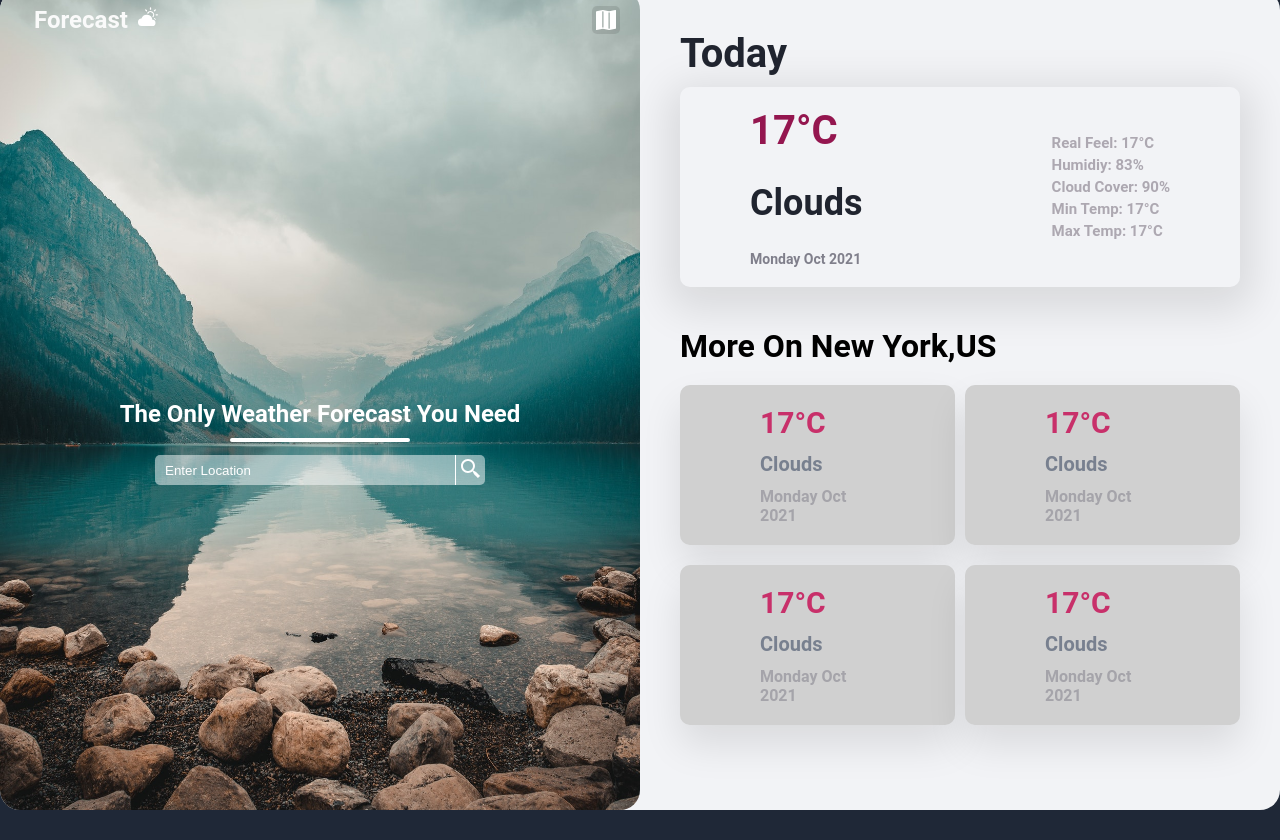
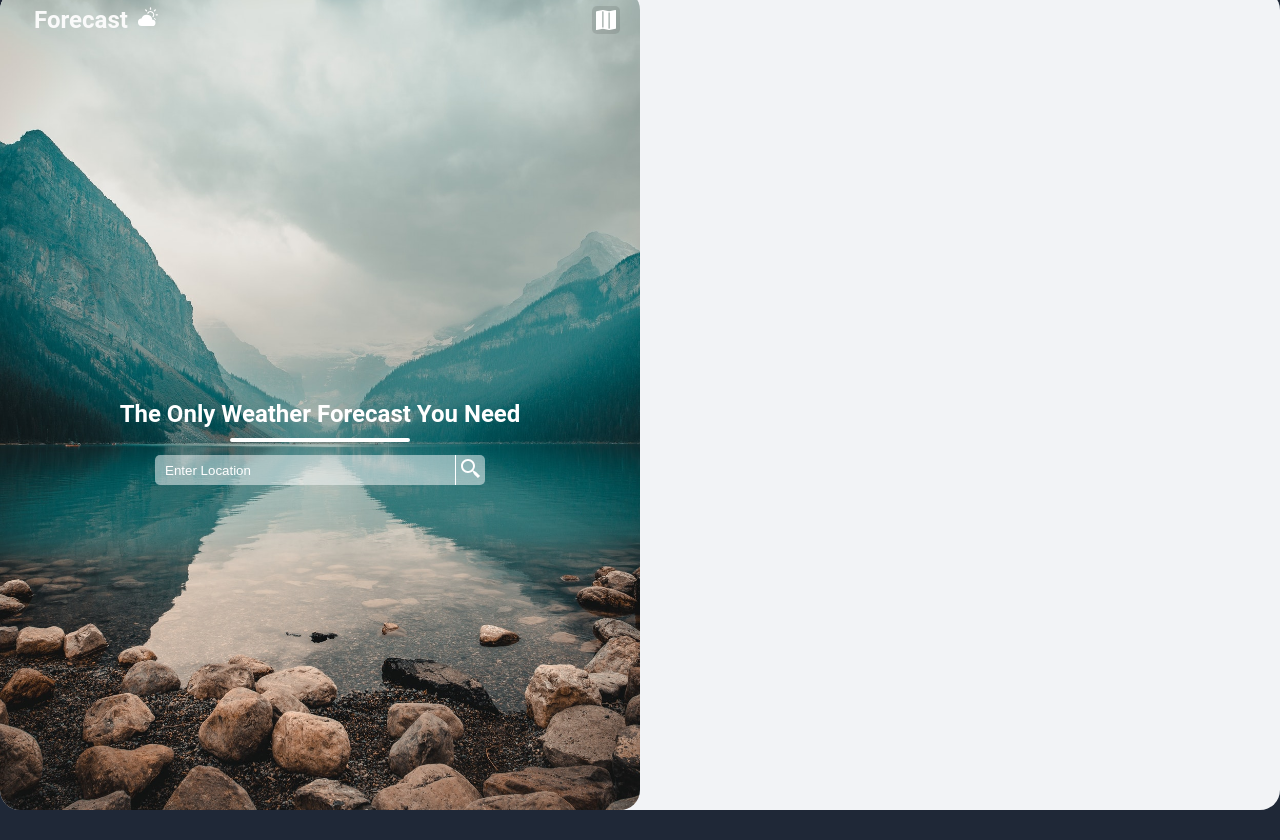
Before and after one commit to oshri1997/Weather-App, a React (Vite) app: page / in a window 1280 px wide. Built offline with nearby package versions, Linux system fonts and the light colour scheme.

Commit message:
replace dummy data to real data from api

```diff
--- a/package.json
+++ b/package.json
@@ -11,9 +11,11 @@
   "dependencies": {
     "@reduxjs/toolkit": "^1.9.1",
     "axios": "^1.2.2",
+    "moment": "^2.29.4",
     "react": "^18.2.0",
     "react-dom": "^18.2.0",
     "react-icons": "^4.7.1",
+    "react-loader-spinner": "^5.3.4",
     "react-redux": "^8.0.5",
     "styled-components": "^5.3.6"
   },
--- a/src/components/LeftSide/LeftSide.jsx
+++ b/src/components/LeftSide/LeftSide.jsx
@@ -36,8 +36,8 @@ const LeftSide = () => {
           <FormContainer>
             <Input
               type="text"
+              value={location}
               onChange={(e) => handleChange(e)}
-              value={location}
               placeholder="Enter Location"
             />
             <ButtonSearch type="submit" onClick={(e) => handleSubmit(e)}>
--- a/src/components/Nav/NavLeft.jsx
+++ b/src/components/Nav/NavLeft.jsx
@@ -1,5 +1,4 @@
 import { BsMapFill, BsCloudSunFill } from "react-icons/bs";
-import { useEffect, useState } from "react";
 import { useSelector } from "react-redux";
 import {
   NavContainer,
@@ -11,15 +10,7 @@ import {
 
 const NavLeft = () => {
   const location = useSelector((state) => state.weather.data?.city);
-  const [city, setCity] = useState("");
-  const [country, setCountry] = useState("");
-  useEffect(() => {
-    if (location) {
-      console.log(city);
-      setCity(location.name);
-      setCountry(location.country);
-    }
-  }, [location]);
+
   return (
     <NavContainer>
       <LogoContainer>
@@ -30,7 +21,7 @@ const NavLeft = () => {
         <BsMapFill size={20} color={"white"} />
         {location && (
           <CityName>
-            {city},{country}
+            {location.name},{location.country}
           </CityName>
         )}
       </CityNameContainer>
--- a/src/components/RightSide/Card.jsx
+++ b/src/components/RightSide/Card.jsx
@@ -1,12 +1,13 @@
 import { Container, BigHeader, CardContent, MediumHeader, SmallHeader } from "./CardStyle";
-
+import moment from "moment/moment";
 const Card = ({ data }) => {
+  const date = moment(data.dt_txt).format("ddd MMM YYYY");
   return (
     <Container>
       <CardContent>
-        <BigHeader>{data.temp}</BigHeader>
-        <MediumHeader>{data.weather}</MediumHeader>
-        <SmallHeader>{data.date}</SmallHeader>
+        <BigHeader>{Math.trunc(data.main.temp)}°C</BigHeader>
+        <MediumHeader>{data.weather[0].main}</MediumHeader>
+        <SmallHeader>{date}</SmallHeader>
       </CardContent>
     </Container>
   );
--- a/src/components/RightSide/Days.jsx
+++ b/src/components/RightSide/Days.jsx
@@ -1,39 +1,30 @@
 import React from "react";
+import { useSelector } from "react-redux";
 import Card from "./Card";
 import { DaysContainer, CardsContainer, Header } from "./DaysStyle";
 
-const data = [
-  {
-    temp: "17°C",
-    weather: "Clouds",
-    date: "Monday Oct 2021",
-  },
-  {
-    temp: "17°C",
-    weather: "Clouds",
-    date: "Monday Oct 2021",
-  },
-  {
-    temp: "17°C",
-    weather: "Clouds",
-    date: "Monday Oct 2021",
-  },
-  {
-    temp: "17°C",
-    weather: "Clouds",
-    date: "Monday Oct 2021",
-  },
-];
 const Days = () => {
+  const daysData = useSelector((state) => state.weather.data?.list);
+  const { name: cityName, coutry: countryName } = useSelector(
+    (state) => state.weather.data?.city
+  );
+  console.log(daysData);
   return (
+    <>
+      {daysData && (
         <DaysContainer>
-      <Header>More On New York,US</Header>
+          <Header>
+            More On {cityName},{countryName}
+          </Header>
           <CardsContainer>
-        {data.map((day, index) => {
+            {daysData.slice(1, 5).map((day, index) => {
+              //without the first day
               return <Card key={index} data={day}></Card>;
             })}
           </CardsContainer>
         </DaysContainer>
+      )}
+    </>
   );
 };
 
--- a/src/components/RightSide/RightSide.jsx
+++ b/src/components/RightSide/RightSide.jsx
@@ -1,3 +1,6 @@
+import { TailSpin } from "react-loader-spinner";
+import { useSelector } from "react-redux";
+import moment from "moment/moment";
 import Days from "./Days";
 import {
   Container,
@@ -12,28 +15,57 @@ import {
 } from "./RightSideStyle";
 
 const RightSide = () => {
+  const dataToday = useSelector((state) => state.weather.data?.list?.[0]);
+  const loading = useSelector((state) => state.weather.loading);
+  const date = moment(dataToday?.dt_txt).format("ddd MMM YYYY");
+  const content = () => {
+    if (loading) {
       return (
-    <Container>
+        <>
+          <TailSpin
+            height="80"
+            width="80"
+            color="#2F7577"
+            ariaLabel="tail-spin-loading"
+            radius="1"
+            wrapperStyle={{
+              display: "flex",
+              justifyContent: "center",
+              alignItems: "center",
+              height: "100%",
+            }}
+            visible={true}
+          />
+        </>
+      );
+    }
+    if (dataToday) {
+      return (
+        <>
           <BigHeader color="#20242f">Today</BigHeader>
+
           <MainCard>
             <LeftChild>
-          <BigHeader color="#94164f">17°C</BigHeader>
-          <MediumHeader>Clouds</MediumHeader>
-          <SmallHeader>Monday Oct 2021</SmallHeader>
+              <BigHeader color="#94164f">{Math.trunc(dataToday.main.temp)}°C</BigHeader>
+              <MediumHeader>{dataToday.weather[0].main}</MediumHeader>
+              <SmallHeader>{date}</SmallHeader>
             </LeftChild>
             <RightChild>
               <DetailsContainer>
-            <Details>Real Feel: 17°C</Details>
-            <Details>Humidiy: 83%</Details>
-            <Details>Cloud Cover: 90%</Details>
-            <Details>Min Temp: 17°C</Details>
-            <Details>Max Temp: 17°C</Details>
+                <Details>Real Feel: {Math.trunc(dataToday.main.feels_like)}°C</Details>
+                <Details>Humidiy: {dataToday.main.humidity}%</Details>
+                <Details>Cloud Cover: {dataToday.clouds.all}%</Details>
+                <Details>Min Temp: {Math.trunc(dataToday.main.temp_min)}°C</Details>
+                <Details>Max Temp: {Math.trunc(dataToday.main.temp_max)}°C</Details>
               </DetailsContainer>
             </RightChild>
           </MainCard>
           <Days />
-    </Container>
+        </>
       );
+    }
+  };
+  return <Container>{content()}</Container>;
 };
 
 export default RightSide;
--- a/src/features/weather/weatherSlice.js
+++ b/src/features/weather/weatherSlice.js
@@ -1,7 +1,8 @@
 import { createSlice, createAsyncThunk } from "@reduxjs/toolkit";
 import axios from "axios";
-
+import moment from "moment";
 export const fetchWeather = createAsyncThunk("weather/fetchWeather", async (location) => {
+  const daysToReturn = {};
   const response = await axios({
     method: "GET",
     baseURL: import.meta.env.VITE_REACT_BASE_URL,
@@ -11,7 +12,13 @@ export const fetchWeather = createAsyncThunk("weather/fetchWeather", async (loca
       units: "metric",
     },
   });
-  return response.data;
+  daysToReturn.cod = response.data.cod;
+  daysToReturn.message = response.data.message;
+  daysToReturn.city = response.data.city;
+  daysToReturn.list = response.data.list.filter((day) => {
+    return moment(day.dt_txt).format("HH:mm:ss") === "12:00:00";
+  });
+  return daysToReturn;
 });
 
 const initialState = {
```
Also changed, not shown: 1 other file (tests, documents, lock files or other folders). Lines whose indentation alone changed are shown as unchanged.
